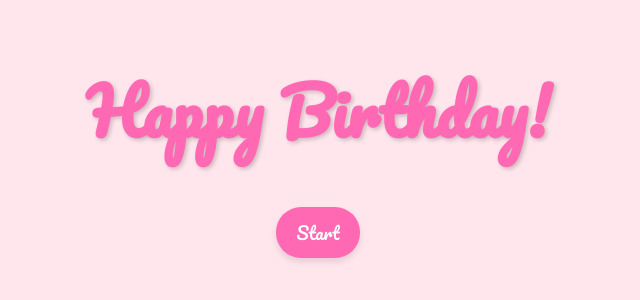
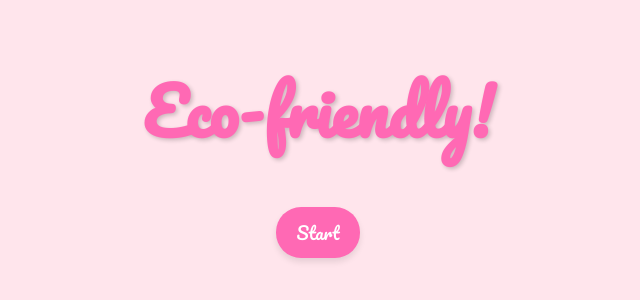
Before and after one commit to starvien686-png/naremacano, a plain HTML site: page index.html in a window 1280 px wide. Shown: the part 260-560 px from the top of the page, without its empty margins (322-962 px from the left). Drawn offline with Linux system fonts and the light colour scheme.

Commit message:
index.html
Signed-off-by: starvien686-png <starvien686@gmail.com>

```diff
--- a/index.html
+++ b/index.html
@@ -24,7 +24,7 @@
     <!-- Splash Slide -->
     <div id="splash-slide" class="slide active">
         <div class="confetti-container"></div>
-        <h1>Happy Birthday!</h1>
+        <h1>Eco-friendly!</h1>
         <button id="start-button">Start</button>
     </div>
 
```
